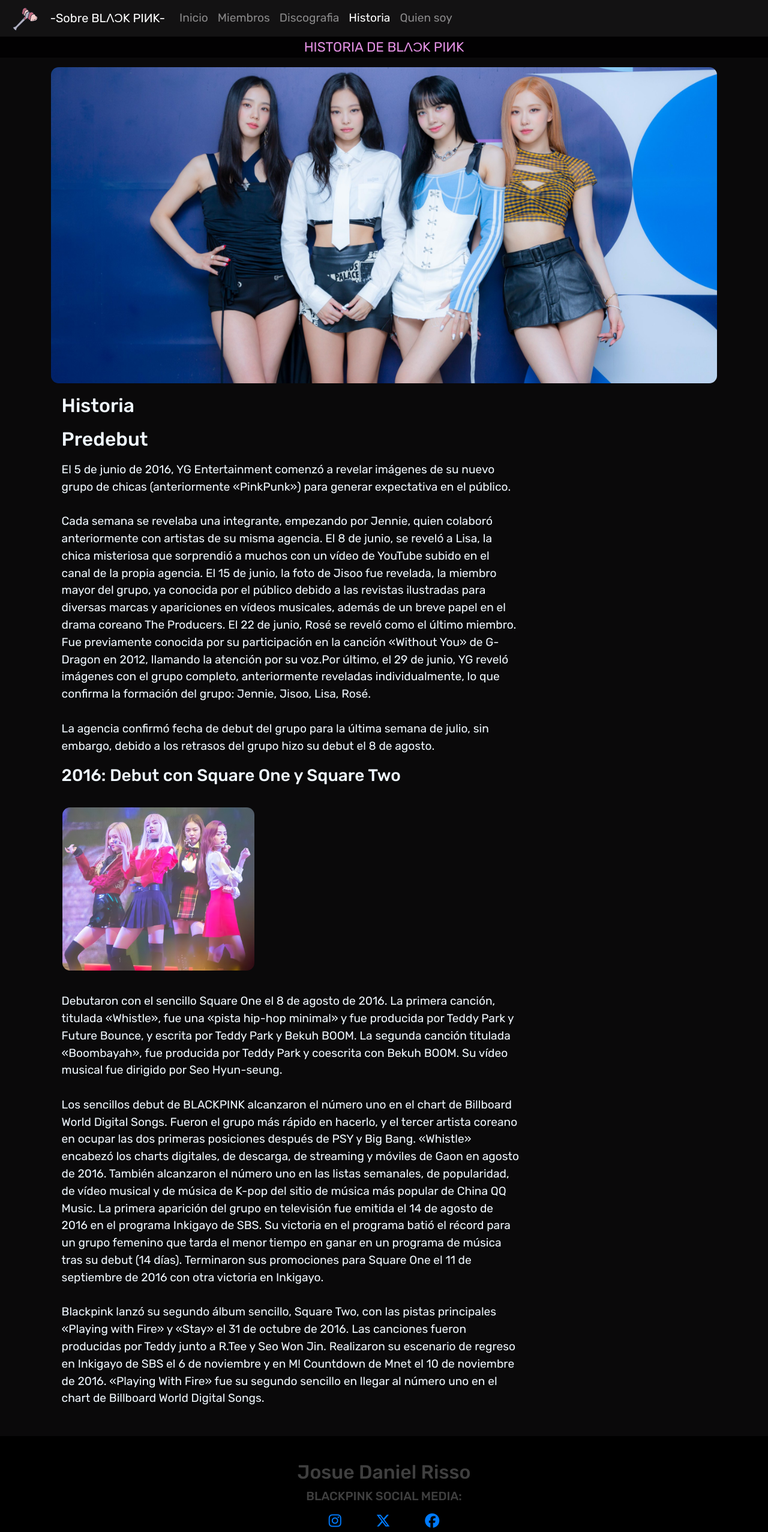
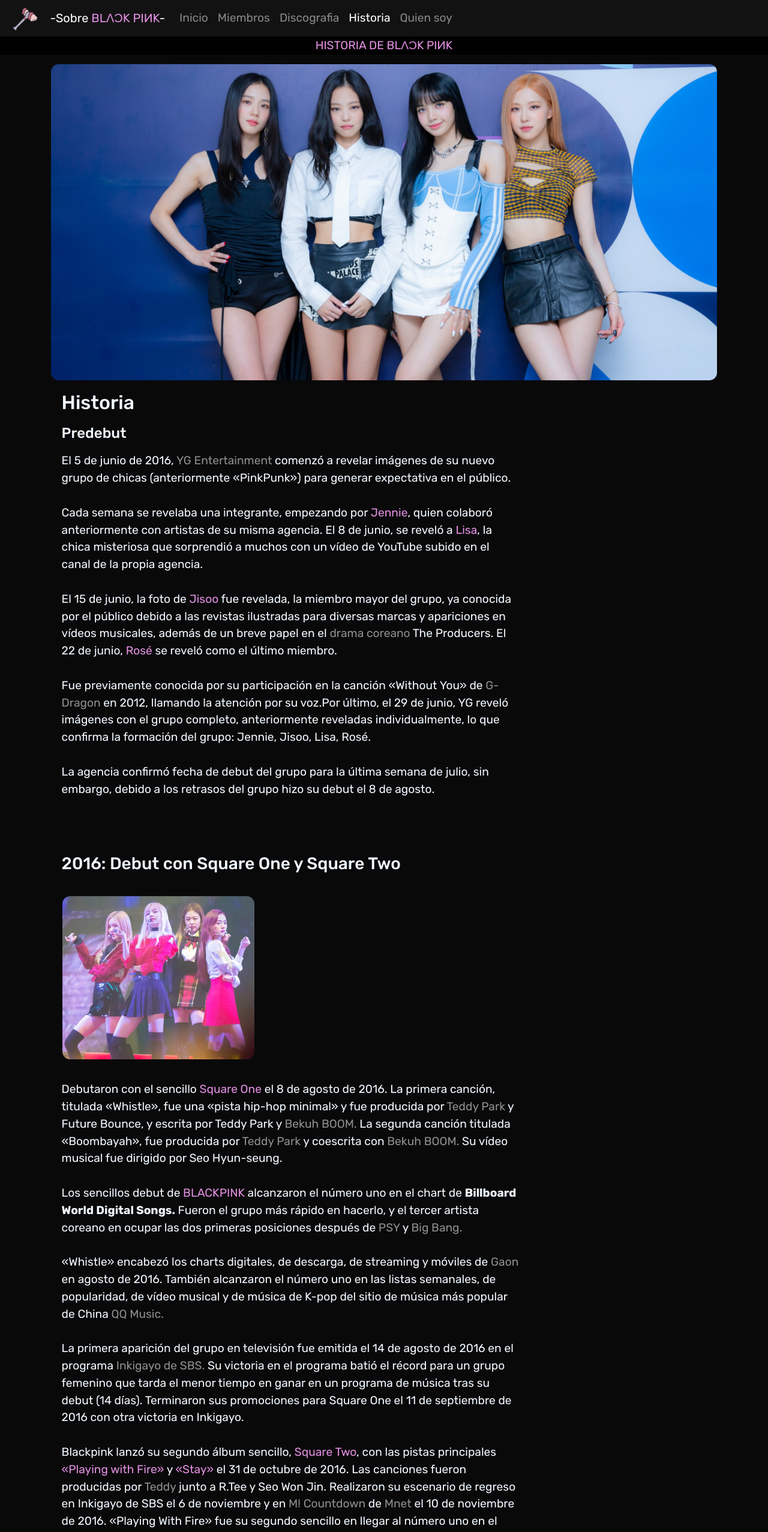
Before and after one commit to JosueRisso814/SobreBlackPink, a plain HTML site: page pages/historia.html in a window 1280 px wide. Shown: the top 2554 px of the page at 60% size. Drawn offline with nearby package versions, Linux system fonts and the light colour scheme; a web font is replaced by a local one.

Commit message:
discografia e historia actualizados

```diff
--- a/pages/historia.html
+++ b/pages/historia.html
@@ -16,7 +16,7 @@
 
 <nav class="navbar navbar-expand-lg navbar-dark">
   <a href="../index.html"><img class="icono_header" src="../img/icono2.png" alt="icono Blackpink"></a>
-  <a class="navbar-brand" href="../index.html">-Sobre BLΛƆK PIИK-</a>
+  <a class="navbar-brand" href="../index.html">-Sobre <span class="pink">BLΛƆK PIИK</span>-</a>
   <button class="navbar-toggler" type="button" data-toggle="collapse" data-target="#navbarNavAltMarkup" aria-controls="navbarNavAltMarkup" aria-expanded="false" aria-label="Toggle navigation">
     <span class="navbar-toggler-icon"></span>
   </button>
@@ -48,22 +48,30 @@
   </div>
 
   <div>
-  <h2 class="center_p">Predebut</h2>
+  <h4 class="center_p">Predebut</h4>
   </div>
 
-  <p class="center_p">El 5 de junio de 2016, YG Entertainment comenzó a revelar imágenes de su nuevo grupo de chicas (anteriormente «PinkPunk») para generar         expectativa en el público. <br><br>
-  Cada semana se revelaba una integrante, empezando por Jennie, quien colaboró anteriormente con artistas de su misma agencia. El 8 de junio, se reveló a Lisa, la chica misteriosa que sorprendió a muchos con un vídeo de YouTube subido en el canal de la propia agencia. El 15 de junio, la foto de Jisoo fue revelada, la miembro mayor del grupo, ya conocida por el público debido a las revistas ilustradas para diversas marcas y apariciones en vídeos musicales, además de un breve papel en el drama coreano The Producers. El 22 de junio, Rosé se reveló como el último miembro. Fue previamente conocida por su participación en la canción «Without You» de G-Dragon en 2012, llamando la atención por su voz.Por último, el 29 de junio, YG reveló imágenes con el grupo completo, anteriormente reveladas individualmente, lo que confirma la formación del grupo: Jennie, Jisoo, Lisa, Rosé. <br><br>
+  <p class="center_p">El 5 de junio de 2016, <span class="blue">YG Entertainment</span> comenzó a revelar imágenes de su nuevo grupo de chicas (anteriormente «PinkPunk») para generar         expectativa en el público. <br><br>
+  Cada semana se revelaba una integrante, empezando por <span class="pink">Jennie</span>, quien colaboró anteriormente con artistas de su misma agencia. El 8 de junio, se reveló a <span class="pink">Lisa</span>, la chica misteriosa que sorprendió a muchos con un vídeo de YouTube subido en el canal de la propia agencia. <br><br>
 
-  La agencia confirmó fecha de debut del grupo para la última semana de julio, sin embargo, debido a los retrasos del grupo hizo su debut el 8 de agosto.</p>
+  El 15 de junio, la foto de <span class="pink">Jisoo</span> fue revelada, la miembro mayor del grupo, ya conocida por el público debido a las revistas ilustradas para diversas marcas y apariciones en vídeos musicales, además de un breve papel en el <span class="blue">drama coreano</span> The Producers. El 22 de junio, <span class="pink">Rosé</span> se reveló como el último miembro. <br><br>
+
+  Fue previamente conocida por su participación en la canción «Without You» de <span class="blue">G-Dragon</span> en 2012, llamando la atención por su voz.Por último, el 29 de junio, YG reveló imágenes con el grupo completo, anteriormente reveladas individualmente, lo que confirma la formación del grupo: Jennie, Jisoo, Lisa, Rosé. <br><br>
+
+  La agencia confirmó fecha de debut del grupo para la última semana de julio, sin embargo, debido a los retrasos del grupo hizo su debut el 8 de agosto.</p> <br><br>
 <h3 class="center_p">2016: Debut con Square One y Square Two</h3>
 
 <img src="../img/aaaaaaaaaaaaaaaaaaaaaaaaaaaaaaaaaaaa.jpg" class="center_img alt="Blackpink en 2016">
 
-<p class="center_p">Debutaron con el sencillo Square One el 8 de agosto de 2016. La primera canción, titulada «Whistle», fue una «pista hip-hop minimal» y fue producida por Teddy Park y Future Bounce, y escrita por Teddy Park y Bekuh BOOM. La segunda canción titulada «Boombayah», fue producida por Teddy Park y coescrita con Bekuh BOOM. Su vídeo musical fue dirigido por Seo Hyun-seung. <br><br>
+<p class="center_p">Debutaron con el sencillo <span class="pink">Square One</span> el 8 de agosto de 2016. La primera canción, titulada «Whistle», fue una «pista hip-hop minimal» y fue producida por <span class="blue">Teddy Park</span> y Future Bounce, y escrita por Teddy Park y <span class="blue">Bekuh BOOM.</span> La segunda canción titulada «Boombayah», fue producida por <span class="blue">Teddy Park</span> y coescrita con <span class="blue">Bekuh BOOM.</span> Su vídeo musical fue dirigido por Seo Hyun-seung. <br><br>
 
-Los sencillos debut de BLACKPINK alcanzaron el número uno en el chart de Billboard World Digital Songs. Fueron el grupo más rápido en hacerlo, y el tercer artista coreano en ocupar las dos primeras posiciones después de PSY y Big Bang. «Whistle» encabezó los charts digitales, de descarga, de streaming y móviles de Gaon en agosto de 2016. También alcanzaron el número uno en las listas semanales, de popularidad, de vídeo musical y de música de K-pop del sitio de música más popular de China QQ Music. La primera aparición del grupo en televisión fue emitida el 14 de agosto de 2016 en el programa Inkigayo de SBS. Su victoria en el programa batió el récord para un grupo femenino que tarda el menor tiempo en ganar en un programa de música tras su debut (14 días). Terminaron sus promociones para Square One el 11 de septiembre de 2016 con otra victoria en Inkigayo. <br><br>
+Los sencillos debut de <span class="pink">BLACKPINK</span> alcanzaron el número uno en el chart de <strong> Billboard World Digital Songs.</strong> Fueron el grupo más rápido en hacerlo, y el tercer artista coreano en ocupar las dos primeras posiciones después de <span class="blue">PSY</span> y <span class="blue">Big Bang.</span> <br><br>
 
-Blackpink lanzó su segundo álbum sencillo, Square Two, con las pistas principales «Playing with Fire» y «Stay» el 31 de octubre de 2016. Las canciones fueron producidas por Teddy junto a R.Tee y Seo Won Jin. Realizaron su escenario de regreso en Inkigayo de SBS el 6 de noviembre y en M! Countdown de Mnet el 10 de noviembre de 2016. «Playing With Fire» fue su segundo sencillo en llegar al número uno en el chart de Billboard World Digital Songs. <br>
+«Whistle» encabezó los charts digitales, de descarga, de streaming y móviles de <span class="blue">Gaon</span> en agosto de 2016. También alcanzaron el número uno en las listas semanales, de popularidad, de vídeo musical y de música de K-pop del sitio de música más popular de China <span class="blue">QQ Music.</span> <br><br>
+
+La primera aparición del grupo en televisión fue emitida el 14 de agosto de 2016 en el programa <span class="blue">Inkigayo de SBS.</span> Su victoria en el programa batió el récord para un grupo femenino que tarda el menor tiempo en ganar en un programa de música tras su debut (14 días). Terminaron sus promociones para Square One el 11 de septiembre de 2016 con otra victoria en Inkigayo. <br><br>
+
+Blackpink lanzó su segundo álbum sencillo, <span class="pink">Square Two</span>, con las pistas principales <span class="pink">«Playing with Fire»</span> y <span class="pink">«Stay»</span> el 31 de octubre de 2016. Las canciones fueron producidas por <span class="blue">Teddy</span> junto a R.Tee y Seo Won Jin. Realizaron su escenario de regreso en Inkigayo de SBS el 6 de noviembre y en <span class="blue">M! Countdown</span> de <span class="blue">Mnet</span> el 10 de noviembre de 2016. «Playing With Fire» fue su segundo sencillo en llegar al número uno en el chart de <strong> Billboard World Digital Songs.</strong> <br>
 </p>
 </div>
 </main>
--- a/styles/style.css
+++ b/styles/style.css
@@ -8,6 +8,7 @@
     font-family: 'Rubik', sans-serif;
     font-weight: 400;
 }
+
 
 img {
     width: 100%;
@@ -73,7 +74,7 @@ nav a{
 }
 .grid1{
     max-width: 1200px;
-    margin-block: 4rem;
+    margin-top: 4rem;
     display: grid;
     gap: 1rem;
     grid-template-columns: 1fr 1fr 1fr 1fr 1fr ;
@@ -122,7 +123,6 @@ nav a{
     display: grid;
     grid-template-columns: .4fr 1fr .2fr;
     gap: 1rem;
-    margin-bottom: 4rem;
 }
 
 .grid_p,
@@ -191,6 +191,9 @@ div h3,
     font-size: 1rem;
     border-radius: .4rem;
 }
+.caja.c4.bp{
+    padding-top: 80px;
+}
 
 /* ------------------------------------GRID 4---------------------------------- */
 .caja.c5.blink{
@@ -200,14 +203,11 @@ div h3,
     grid-template-columns: 34% 1fr;
     grid-template-rows: .2fr 1fr;
     margin: 0;
+    padding-top: 80px;
 }
 .caja.caja.c5.blink h3,
 .caja.caja.c5.blink p{
     grid-column: 2/3;
-}
-
-.caja.caja.c5.blink iframe{
-    border-radius: .5rem;
 }
 .blink_img {
     border-radius: .5rem;
@@ -221,7 +221,8 @@ div h3,
     gap: 1rem;
     grid-template-columns: .4fr 1fr 1fr;
     grid-template-rows: .2fr .2fr 1fr;
-    margin-block: 4rem;
+    margin-bottom: 4rem;
+    padding-top: 80px;
 }
 .caja.c6.yg h3{
     grid-column: 1/4;
@@ -273,7 +274,7 @@ div h3,
 
 .h1_miembros p{
     color: rgb(226, 144, 226);
-    font-size: 1.4rem;
+    font-size: 1.2rem;
 }
 
 div.cartitas {
```
Also changed, not shown: index.html (+6 -6 lines), pages/Miembros.html (+1 -1 lines), pages/discografia.html (+1 -1 lines).
